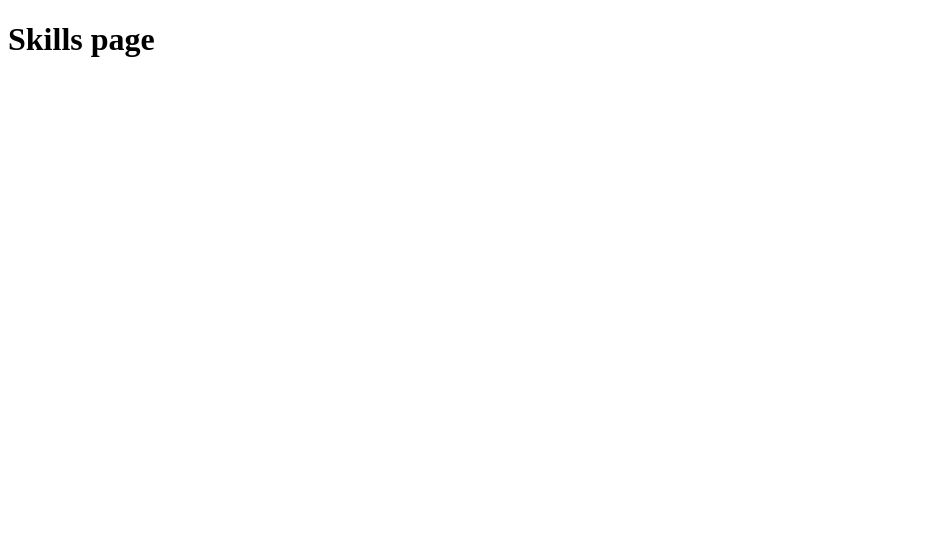
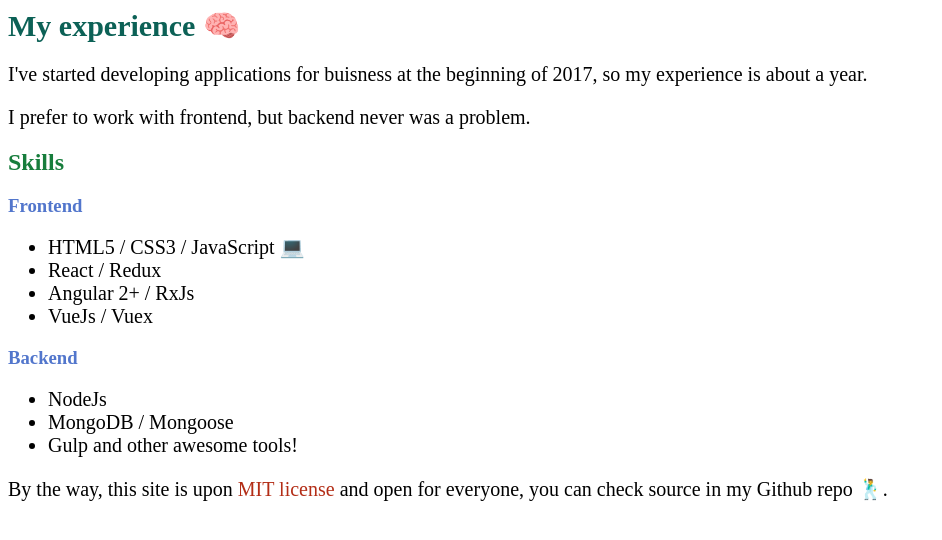
Before and after one commit to artem-romanov/artem-romanov.github.io, a Gatsby site: page /skills in a window 1280 px wide. Shown: the whole page, without its empty margins (0-942 px from the left). Built offline with nearby package versions, Linux system fonts and the light colour scheme; Gatsby itself is replaced by a stand-in of ours.

Commit message:
Add skills page

```diff
--- a/package.json
+++ b/package.json
@@ -8,6 +8,7 @@
     "gatsby-link": "^1.6.40",
     "gatsby-plugin-react-helmet": "^2.0.10",
     "gatsby-plugin-styled-components": "^2.0.11",
+    "moment": "^2.22.2",
     "normalize.css": "^8.0.0",
     "prop-types": "^15.6.2",
     "react": "^16.4.1",
--- /dev/null
+++ b/src/components/Skills/index.js
@@ -0,0 +1,44 @@
+import React from 'react';
+import PropTypes from 'prop-types';
+import styled from 'styled-components';
+
+import SkillPart from './skillPart';
+import skillData from './skillData';
+
+const SkillsTitle = styled.h2`
+  color: #177d3c;
+  margin-bottom: 0;
+  font-size: 1.5em;
+`;
+
+const SkillsContainer = styled.div`
+`;
+
+
+const SkillList = ({ skillData }) => (
+  <div>
+    <SkillsTitle>{skillData.title}</SkillsTitle>
+    <SkillsContainer>
+      {
+        skillData.skills.map((skills) => {
+          return (
+            <SkillPart
+              key={skills.title}
+              skills={skills}
+            />
+          )
+        })
+      }
+    </SkillsContainer>
+  </div>
+);
+
+export default SkillList;
+export { skillData };
+
+SkillList.propTypes = {
+  skillData: PropTypes.shape({
+    title: PropTypes.string.isRequired,
+    skills: PropTypes.array.isRequired,
+  }).isRequired,
+};
--- /dev/null
+++ b/src/components/Skills/skillData.js
@@ -0,0 +1,22 @@
+export default {
+  title: 'Skills',
+  skills: [
+    {
+      title: 'Frontend',
+      items: [
+        'HTML5 / CSS3 / JavaScript 💻',
+        'React / Redux',
+        'Angular 2+ / RxJs',
+        'VueJs / Vuex'
+      ]
+    },
+    {
+      title: 'Backend',
+      items: [
+        'NodeJs',
+        'MongoDB / Mongoose',
+        'Gulp and other awesome tools!',
+      ]
+    },
+  ]
+};
--- /dev/null
+++ b/src/components/Skills/skillPart.js
@@ -0,0 +1,43 @@
+import React from 'react';
+import PropTypes from 'prop-types';
+import styled from 'styled-components';
+
+const SkillTitle = styled.h3`
+  color: #5276cc;
+`;
+
+const List = styled.ul`
+
+`;
+
+const ListItem = styled.li`
+  font-size: 20px;
+`;
+
+const SkillPart = ({ skills }) => (
+  <div>
+    <SkillTitle>
+      {skills.title}
+    </SkillTitle>
+    <List>
+      {
+        skills.items.map((skill) => (
+          <ListItem
+            key={skill}
+          >
+            {skill}
+          </ListItem>
+        ))
+      }
+    </List>
+  </div>
+);
+
+export default SkillPart;
+
+SkillPart.propTypes = {
+  skills: PropTypes.shape({
+    title: PropTypes.string.isRequired,
+    items: PropTypes.arrayOf(PropTypes.string).isRequired,
+  }).isRequired,
+};
--- a/src/components/decoratedSpan.js
+++ b/src/components/decoratedSpan.js
@@ -2,5 +2,5 @@ import React from 'react';
 import styled from 'styled-components';
 
 export default styled.span`
-  color: ${({ red }) => red ? 'red' : 'black'};
+  color: ${({ red }) => red ? '#b32d16' : 'black'};
 `;
--- a/src/pages/skills.js
+++ b/src/pages/skills.js
@@ -1,8 +1,27 @@
 import React from 'react';
+
+import Header from '../components/header';
+import Paragraph from '../components/paragraph';
+import DecorateText from '../components/decoratedSpan';
+import SkillList, { skillData } from '../components/Skills';
+
+import { getExperienceTime } from '../utils/strings';
 
 const SkillsPage = () => (
   <div>
-    <h1>Skills page</h1>
+    <Header>My experience 🧠</Header>
+    <Paragraph>
+      I&apos;ve started developing applications for buisness at the beginning of 2017, so my experience is about {getExperienceTime()}.
+    </Paragraph>
+    <Paragraph>
+      I prefer to work with frontend, but backend never was a problem.
+    </Paragraph>
+    <SkillList
+      skillData={skillData}
+    />
+    <Paragraph>
+      By the way, this site is upon <DecorateText red>MIT license</DecorateText> and open for everyone, you can check source in my Github repo 🕺.
+    </Paragraph>
   </div>
 );
 
--- /dev/null
+++ b/src/utils/strings.js
@@ -0,0 +1,7 @@
+import moment from 'moment';
+
+export const getExperienceTime = () => {
+  const firstDateOfWork = '20170201';
+  const experienceTime = moment(firstDateOfWork, 'YYYYMMDD').fromNow(true);
+  return experienceTime;
+};
```
Also changed, not shown: 1 other file.
